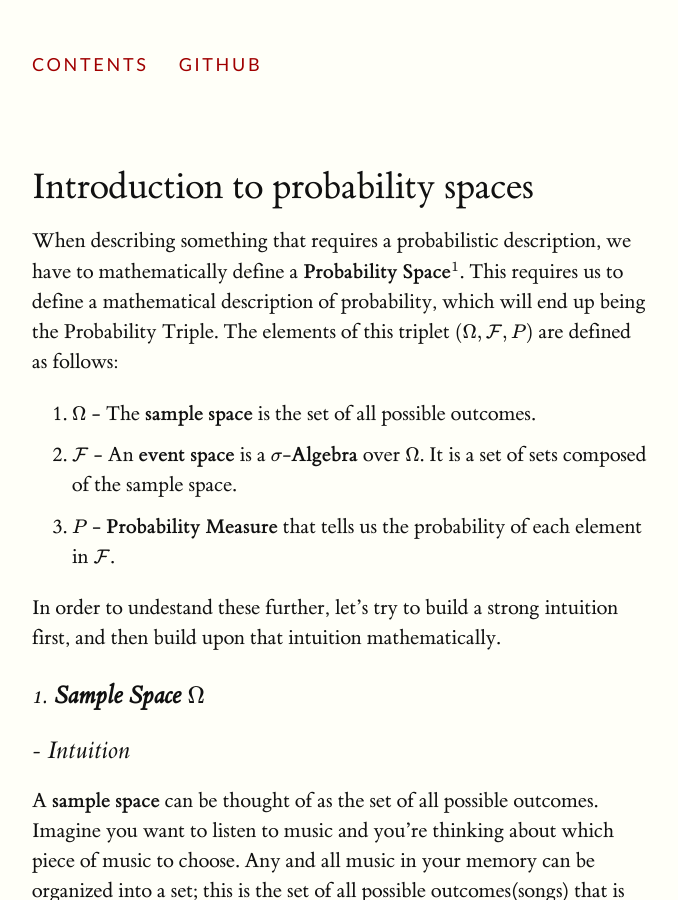
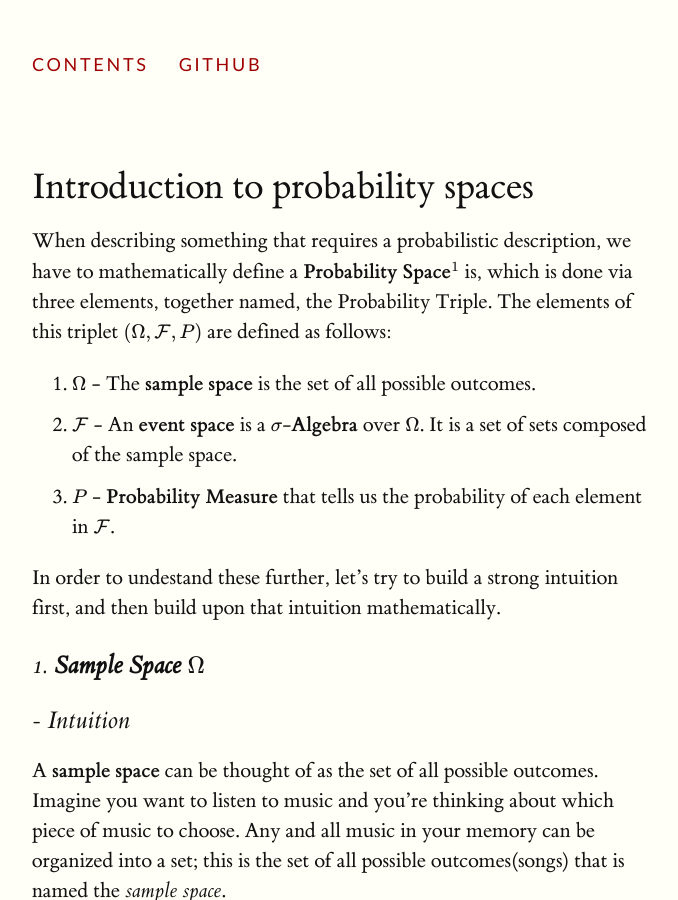
Before and after one commit to luisgc2116/luis_notes, a Jekyll site: the page built from published_notes/fundamental/intro_prob_spaces/index.md, in a window 1280 px wide and 900 px high. Shown: the whole window, without its empty margins (128-806 px from the left). Built offline with Jekyll 4.4.1, drawn with Linux system fonts in a browser that asks for light colours; formulas are drawn with MathJax 3.

Commit message:
Update index.md

```diff
--- a/published_notes/fundamental/intro_prob_spaces/index.md
+++ b/published_notes/fundamental/intro_prob_spaces/index.md
@@ -3,7 +3,7 @@ layout: post
 title: Introduction to Probability Spaces
 ---
 
-When describing something that requires a probabilistic description, we have to mathematically define a **Probability Space**$$^1$$. This requires us to define a mathematical description of probability, which will end up being the Probability Triple. The elements of this triplet $$(\Omega, \mathcal{F}, P)$$ are defined as follows:
+When describing something that requires a probabilistic description, we have to mathematically define a **Probability Space**$$^1$$ is, which is done via three elements, together named, the Probability Triple. The elements of this triplet $$(\Omega, \mathcal{F}, P)$$ are defined as follows:
 
 1. $$\Omega$$ - The **sample space** is the set of all possible outcomes.
 2. $$\mathcal{F}$$ - An **event space** is a **$$\sigma$$-Algebra** over $$\Omega$$. It is a set of sets composed of the sample space.
```
